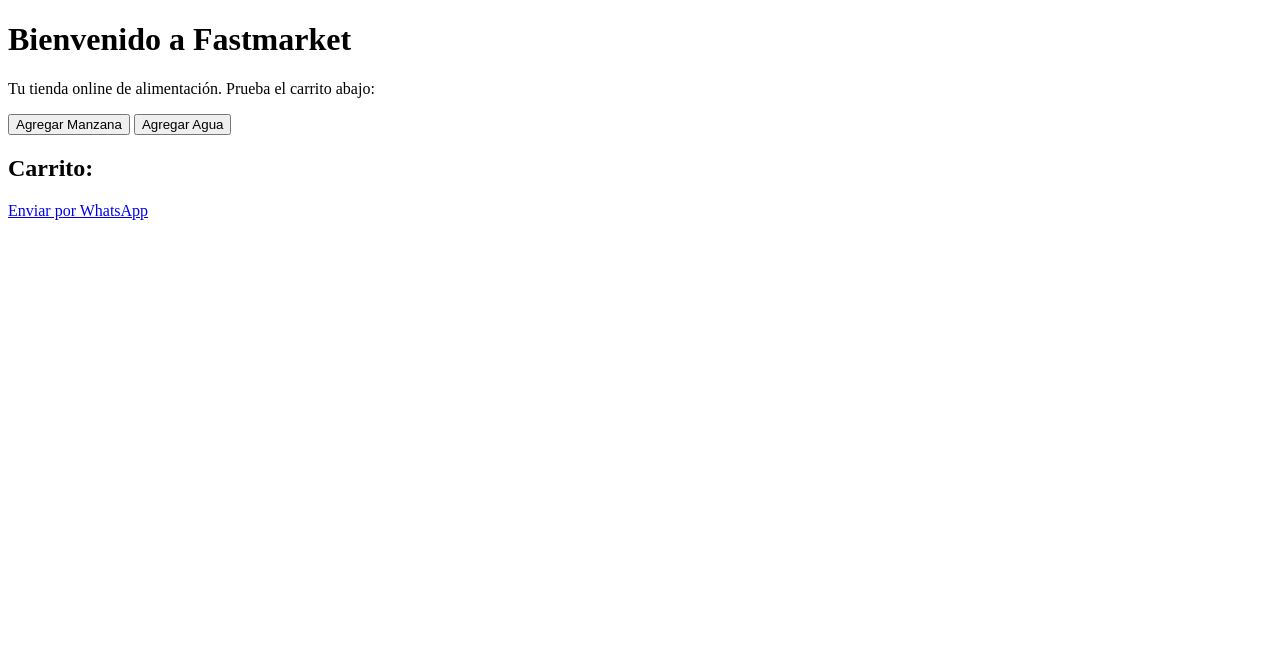
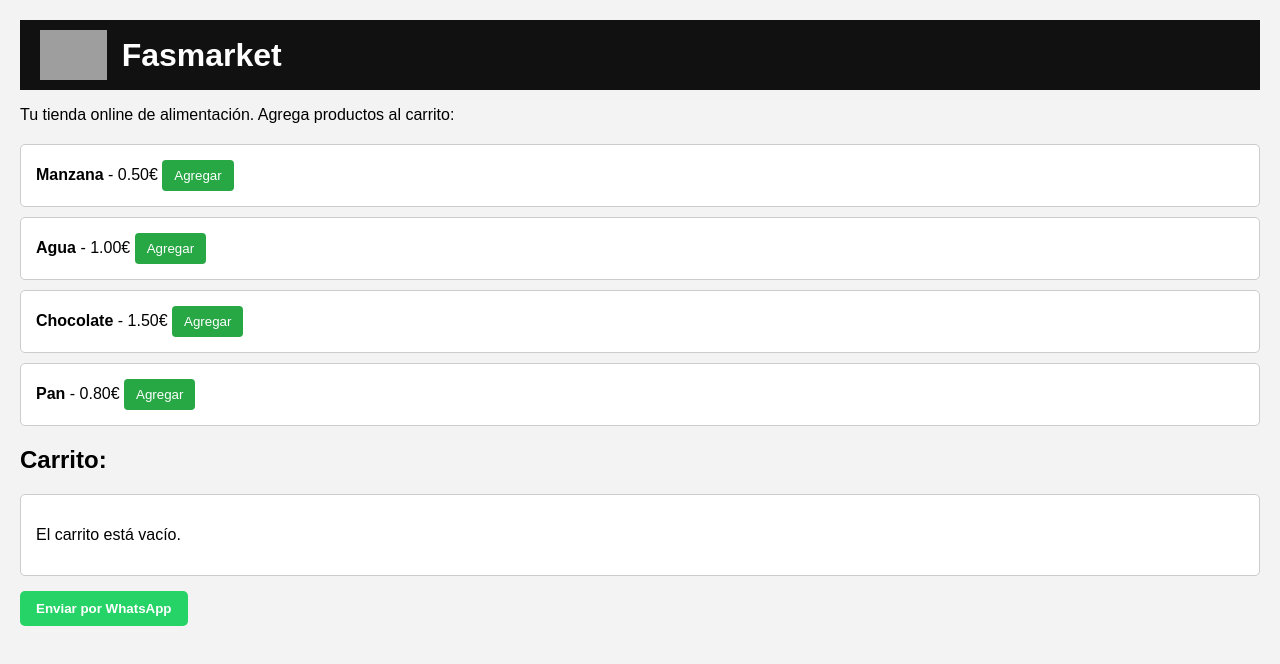
Before and after one commit to navas199565-rgb/Fastmarket, a plain HTML site: page index.html in a window 1280 px wide. Drawn offline with Linux system fonts and the light colour scheme; grey boxes are pictures that could not be loaded.

Commit message:
Add files via upload

```diff
--- /dev/null
+++ b/app.js
@@ -0,0 +1,61 @@
+
+const productos = [
+    { id: 1, nombre: "Manzana", precio: 0.50 },
+    { id: 2, nombre: "Agua", precio: 1.00 },
+    { id: 3, nombre: "Chocolate", precio: 1.50 },
+    { id: 4, nombre: "Pan", precio: 0.80 }
+];
+
+const carrito = [];
+
+function agregarAlCarrito(idProducto) {
+    const producto = productos.find(p => p.id === idProducto);
+    carrito.push(producto);
+    actualizarCarrito();
+}
+
+function actualizarCarrito() {
+    const contenedor = document.getElementById("carrito");
+    contenedor.innerHTML = "";
+
+    if (carrito.length === 0) {
+        contenedor.innerHTML = "<p>El carrito está vacío.</p>";
+        return;
+    }
+
+    const lista = document.createElement("ul");
+    let total = 0;
+
+    carrito.forEach(producto => {
+        const item = document.createElement("li");
+        item.textContent = `${producto.nombre} - ${producto.precio.toFixed(2)}€`;
+        total += producto.precio;
+        lista.appendChild(item);
+    });
+
+    contenedor.appendChild(lista);
+
+    const totalElem = document.createElement("p");
+    totalElem.innerHTML = `<strong>Total: ${total.toFixed(2)}€</strong>`;
+    contenedor.appendChild(totalElem);
+}
+
+function enviarPorWhatsApp() {
+    if (carrito.length === 0) {
+        alert("El carrito está vacío.");
+        return;
+    }
+
+    let mensaje = "Hola, quiero comprar:\n";
+    let total = 0;
+
+    carrito.forEach(producto => {
+        mensaje += `- ${producto.nombre} (${producto.precio.toFixed(2)}€)\n`;
+        total += producto.precio;
+    });
+
+    mensaje += `\nTotal: ${total.toFixed(2)}€`;
+    const numero = "34644938677";
+    const link = `https://wa.me/${numero}?text=${encodeURIComponent(mensaje)}`;
+    window.open(link, "_blank");
+}
--- a/index.html
+++ b/index.html
@@ -1,19 +1,101 @@
-
 <!DOCTYPE html>
 <html lang="es">
 <head>
-    <meta charset="UTF-8">
-    <meta name="viewport" content="width=device-width, initial-scale=1.0">
-    <title>Fastmarket</title>
+  <meta charset="UTF-8">
+  <meta name="viewport" content="width=device-width, initial-scale=1">
+  <title>Fasmarket - Tu tienda online</title>
+  <style>
+    body {
+      font-family: Arial, sans-serif;
+      background: #f3f3f3;
+      margin: 0;
+      padding: 20px;
+    }
+    header {
+      display: flex;
+      align-items: center;
+      gap: 15px;
+      background: #111;
+      color: white;
+      padding: 10px 20px;
+    }
+    header img {
+      height: 50px;
+    }
+    h1 {
+      margin: 0;
+    }
+    .productos {
+      margin: 20px 0;
+    }
+    .producto {
+      background: white;
+      border: 1px solid #ccc;
+      padding: 15px;
+      margin-bottom: 10px;
+      border-radius: 5px;
+    }
+    .producto button {
+      background: #28a745;
+      color: white;
+      border: none;
+      padding: 8px 12px;
+      border-radius: 4px;
+      cursor: pointer;
+    }
+    .producto button:hover {
+      background: #218838;
+    }
+    #carrito {
+      background: white;
+      padding: 15px;
+      border: 1px solid #ccc;
+      border-radius: 5px;
+    }
+    #whatsappBtn {
+      margin-top: 15px;
+      background: #25D366;
+      color: white;
+      padding: 10px 16px;
+      border: none;
+      border-radius: 5px;
+      font-weight: bold;
+      cursor: pointer;
+    }
+    #whatsappBtn:hover {
+      background: #1ebe5d;
+    }
+  </style>
 </head>
 <body>
-    <h1>Bienvenido a Fastmarket</h1>
-    <p>Tu tienda online de alimentación. Prueba el carrito abajo:</p>
-    <button onclick="addToCart('Manzana')">Agregar Manzana</button>
-    <button onclick="addToCart('Agua')">Agregar Agua</button>
-    <h2>Carrito:</h2>
-    <ul id="cart"></ul>
-    <a id="whatsappLink" href="#" target="_blank">Enviar por WhatsApp</a>
-    <script src="app.js"></script>
+  <header>
+    <img src="logofasmarket.png" alt="Fasmarket Logo">
+    <h1>Fasmarket</h1>
+  </header>
+  <p>Tu tienda online de alimentación. Agrega productos al carrito:</p>
+  <div class="productos">
+    <div class="producto">
+      <strong>Manzana</strong> - 0.50€
+      <button onclick="agregarAlCarrito(1)">Agregar</button>
+    </div>
+    <div class="producto">
+      <strong>Agua</strong> - 1.00€
+      <button onclick="agregarAlCarrito(2)">Agregar</button>
+    </div>
+    <div class="producto">
+      <strong>Chocolate</strong> - 1.50€
+      <button onclick="agregarAlCarrito(3)">Agregar</button>
+    </div>
+    <div class="producto">
+      <strong>Pan</strong> - 0.80€
+      <button onclick="agregarAlCarrito(4)">Agregar</button>
+    </div>
+  </div>
+  <h2>Carrito:</h2>
+  <div id="carrito">
+    <p>El carrito está vacío.</p>
+  </div>
+  <button id="whatsappBtn" onclick="enviarPorWhatsApp()">Enviar por WhatsApp</button>
+  <script src="app.js"></script>
 </body>
 </html>
```
Also changed, not shown: 1 other file.
